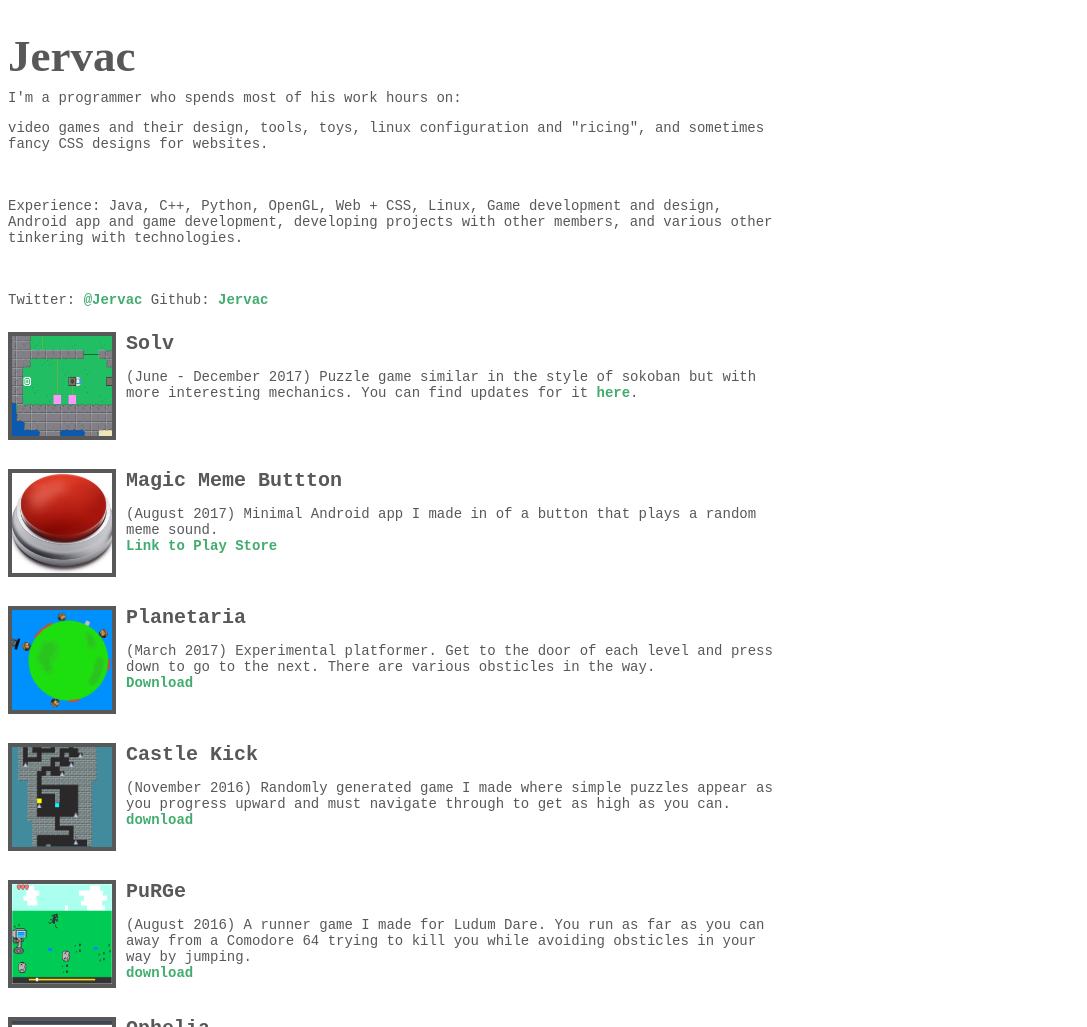
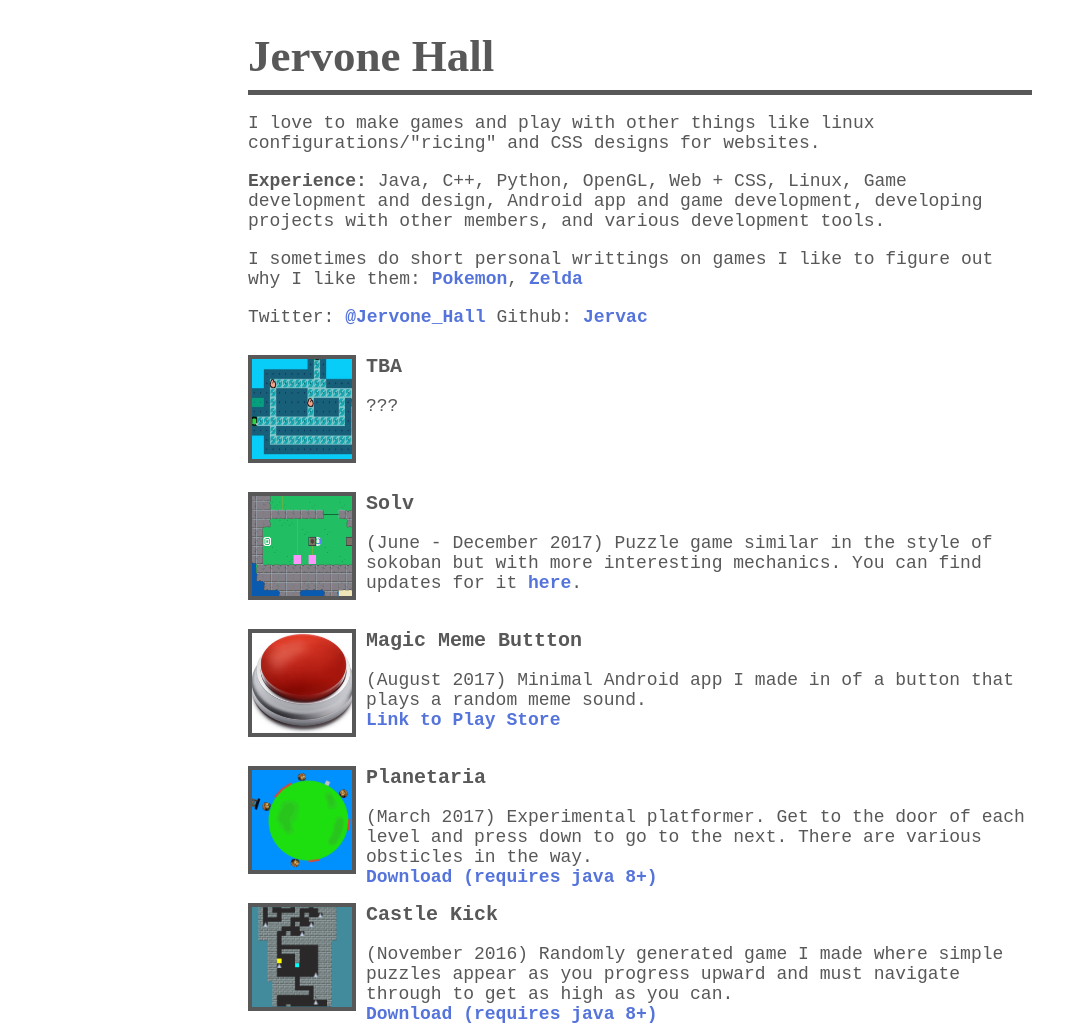
Before and after one commit to Jervac/Jervac.github.io, a plain HTML site: page index.html in a window 1280 px wide. Shown: the top 1027 px of the page, without its empty margins (0-1087 px from the left). Drawn offline with Linux system fonts and the light colour scheme.

Commit message:
updated site

```diff
--- a/index.html
+++ b/index.html
@@ -1,21 +1,26 @@
 <!DOCTYPE html>
 <head>
-	<title>Jervac</title>
+	<title>Jervone Hall</title>
 	<link rel="stylesheet" type="text/css" href="stylesheet.css">
 </head>
 
 <html>
-		<h1>Jervac</h1>
-		<p>I'm a programmer who spends most of his work hours on:</p>
-		<p> video games and their design, tools, toys, linux configuration and "ricing", and sometimes fancy CSS designs for websites.</p>
+		<h1>Jervone Hall</h1>
+		<div id="underline"></div>
 
-		<br>
-		<p>
-		  Experience: Java, C++, Python, OpenGL, Web + CSS, Linux, Game development and design, Android app and game development, developing projects with other members, and various other tinkering with technologies.
-		</p>
+		<p>I love to make games and play with other things like linux configurations/"ricing" and CSS designs for websites.</p>
 
-		<br>
-		<p>Twitter: <a href="https://twitter.com/Jervac">@Jervac</a> Github: <a href="https://github.com/Jervac">Jervac</a></p>
+		<p><b>Experience:</b> Java, C++, Python, OpenGL, Web + CSS, Linux, Game development and design, Android app and game development, developing projects with other members, and various development tools.</p>
+
+		<p>I sometimes do short personal writtings on games I like to figure out why I like them: <a href="pokemon_analysis.html">Pokemon</a>, <a href="zelda_analysis.html">Zelda</a></p>
+
+		<p>Twitter: <a href="https://twitter.com/Jervone_Hall">@Jervone_Hall</a> Github: <a href="https://github.com/Jervac">Jervac</a></p>
+
+		<div id="project">
+			<img src="tba.png"></img>
+			<h2>TBA</h2>
+			<p>???</p>
+		</div>
 
 		<div id="project">
 			<img src="solv.png"></img>
@@ -32,19 +37,19 @@
 		<div id="project">
 			<img src="planetaria.png"></img>
 			<h2>Planetaria</h2>
-			<p>(March 2017) Experimental platformer. Get to the door of each level and press down to go to the next. There are various obsticles in the way. <br><a href="planetaria.jar">Download</a></p>
+			<p>(March 2017) Experimental platformer. Get to the door of each level and press down to go to the next. There are various obsticles in the way. <br><a href="planetaria.jar">Download (requires java 8+)</a></p>
 		</div>
 
 		<div id="project">
 			<img src="castle_kick.png"></img>
 			<h2>Castle Kick</h2>
-			<p>(November 2016) Randomly generated game I made where simple puzzles appear as you progress upward and must navigate through to get as high as you can. <br><a href="castle_kick.jar">download</a></p>
+			<p>(November 2016) Randomly generated game I made where simple puzzles appear as you progress upward and must navigate through to get as high as you can. <br><a href="castle_kick.jar">Download (requires java 8+)</a></p>
 		</div>
 
 		<div id="project">
 			<img src="purge.png"></img>
 			<h2>PuRGe</h2>
-			<p>(August 2016) A runner game I made for Ludum Dare. You run as far as you can away from a Comodore 64 trying to kill you while avoiding obsticles in your way by jumping.<br><a href="PuRGe.jar">download</a></p>
+			<p>(August 2016) A runner game I made for Ludum Dare. You run as far as you can away from a Comodore 64 trying to kill you while avoiding obsticles in your way by jumping.<br><a href="PuRGe.jar">Download (requires java 8+)</a></p>
 		</div>
 
 		<div id="project">
@@ -56,12 +61,12 @@
 		<div id="project">
 			<img src="dodgy.png"></img>
 			<h2>Dodgy</h2>
-			<p>(Released Summer 2016)Android arcade game. You tap in the direciton you want to fling towards in order to avoid incoming enemies.<br> <a href="https://play.google.com/store/apps/details?id=com.dodgey.core">Link to Play Store</a></p>
+			<p>(Released Summer 2016) Android arcade game. You tap in the direciton you want to fling towards in order to avoid incoming enemies.<br> <a href="https://play.google.com/store/apps/details?id=com.dodgey.core">Link to Play Store</a></p>
 		</div>
 
 		<div id="project">
 			<img src="base_invaders.png"></img>
 			<h2>Base Invaders</h2>
-			<p>(January 2016) Infinite shooter arcade game. Enemies fall from top of screen and you shoot them.<br> <a href="BaseInvaders.zip">download</a></p>
+			<p>(January 2016) Infinite shooter arcade game. Enemies fall from top of screen and you shoot them.<br> <a href="BaseInvaders.zip">Download (requires java 8+)</a></p>
 		</div>
 </html>
--- a/stylesheet.css
+++ b/stylesheet.css
@@ -1,27 +1,35 @@
 html {
 	color: #585858;
 	width: 800px;
+	text-align: left;
+	margin: auto;
+	padding: 0;
 }
 
 a {
 	text-decoration: none;
-	color: #41ac6e;
+	color: #5574db;
 	font-weight: bold;
 }
 
 a:active {
-	color: #41ac6e;
+	color: #5574db;
 	font-weight: bold;
 }
 
 a:visited {
-	color: #41ac6e;
+	color: #5574db;
 	font-weight: bold;
 }
 
 h1 {
 	font-size: 45px;
 	height: 30px;
+	display: block;
+}
+
+#underline {
+	border-bottom: 5px solid #585858;
 }
 
 h2 {
@@ -31,15 +39,19 @@ h2 {
 }
 
 p {
-	font-size: 14px;
-	font-weight: normal;
+	font-size: 18px;
+	font-family: Monospace;
+	padding-right: 5px;
+}
+
+p2 {
+	font-size: 18px;
 	font-family: Monospace;
 	padding-right: 5px;
 }
 
 b {
-	color: #2196F3;
-	font-size: 14px;
+	color: #585858;
 }
 
 img {
@@ -57,3 +69,14 @@ img {
 	margin-bottom: 10px;
 	padding-bottom: 17px;
 }
+
+#writtings {
+	padding-top: 15px;
+	width:800px;
+	word-wrap: break-word;
+}
+
+.date {
+
+
+}
```
Also changed, not shown: pokemon_analysis.html (added, +16 -0 lines), zelda_analysis.html (added, +17 -0 lines), die_trying.png (added), tba.png (added).
